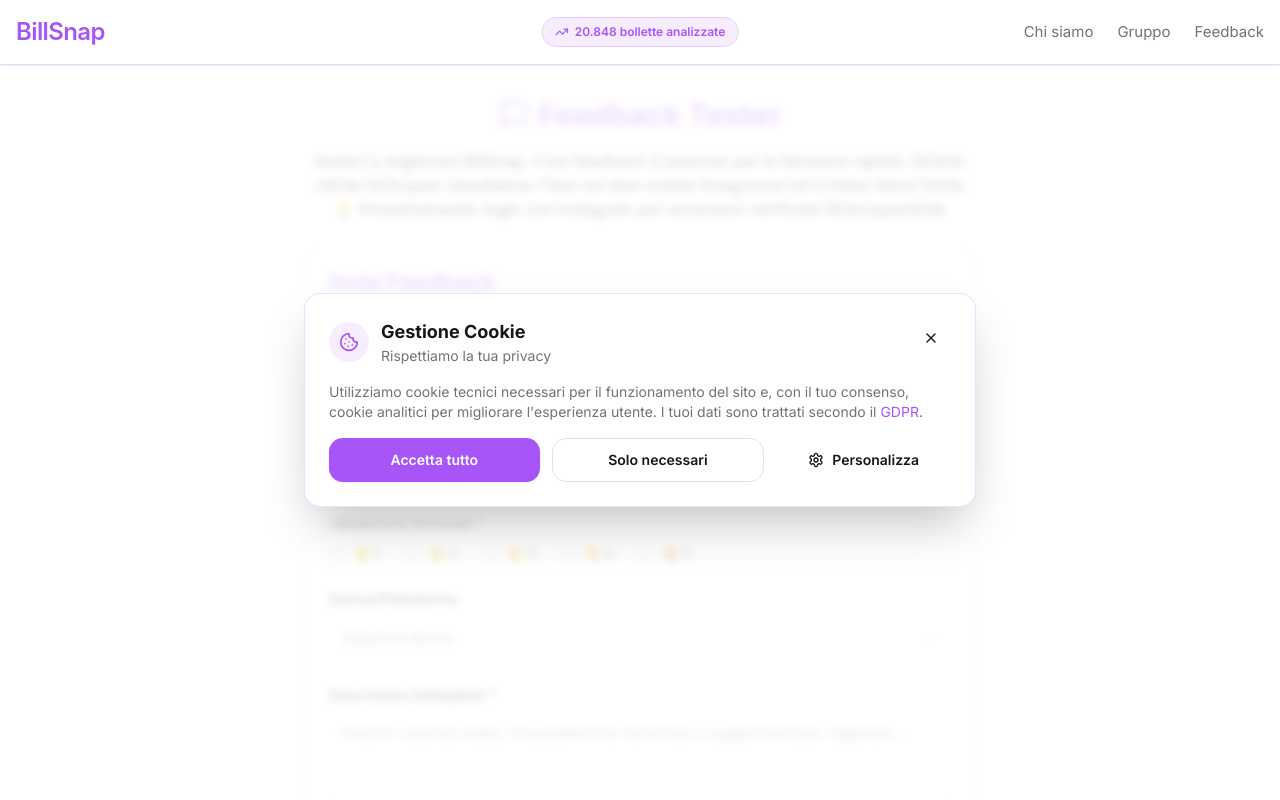
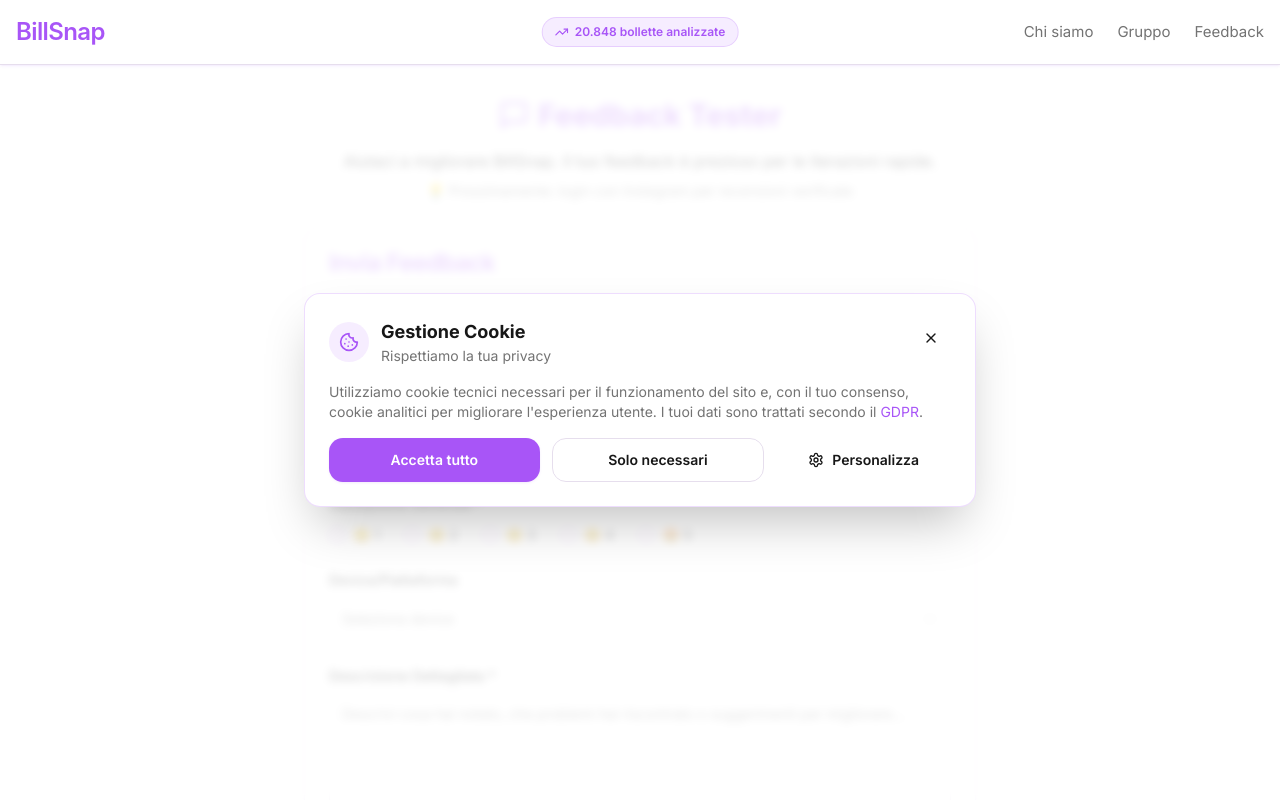
Before and after one commit to Ghittt/Billsnapnew, a React (Vite) app: page /feedback in a window 1280 px wide. Shown: the top 800 px of the page. Built offline with nearby package versions, Linux system fonts and the light colour scheme; no server answers; the HTML template or start-up script is replaced by a standard one.

Commit message:
fix: Correct HTML encoding in Feedback page text

```diff
--- a/src/pages/Feedback.tsx
+++ b/src/pages/Feedback.tsx
@@ -84,10 +84,10 @@ const FeedbackPage = () => {
             </h1>
             <p className="text-foreground">
               Aiutaci a migliorare BillSnap. Il tuo feedback è prezioso per le iterazioni rapide.
-              003cbr /003e
-              003cspan className="text-sm text-muted-foreground mt-2 inline-block"003e
+              <br />
+              <span className="text-sm text-muted-foreground mt-2 inline-block">
                 💡 Prossimamente: login con Instagram per recensioni verificate
-              003c/span003e
+              </span>
             </p>
           </div>
 
```
